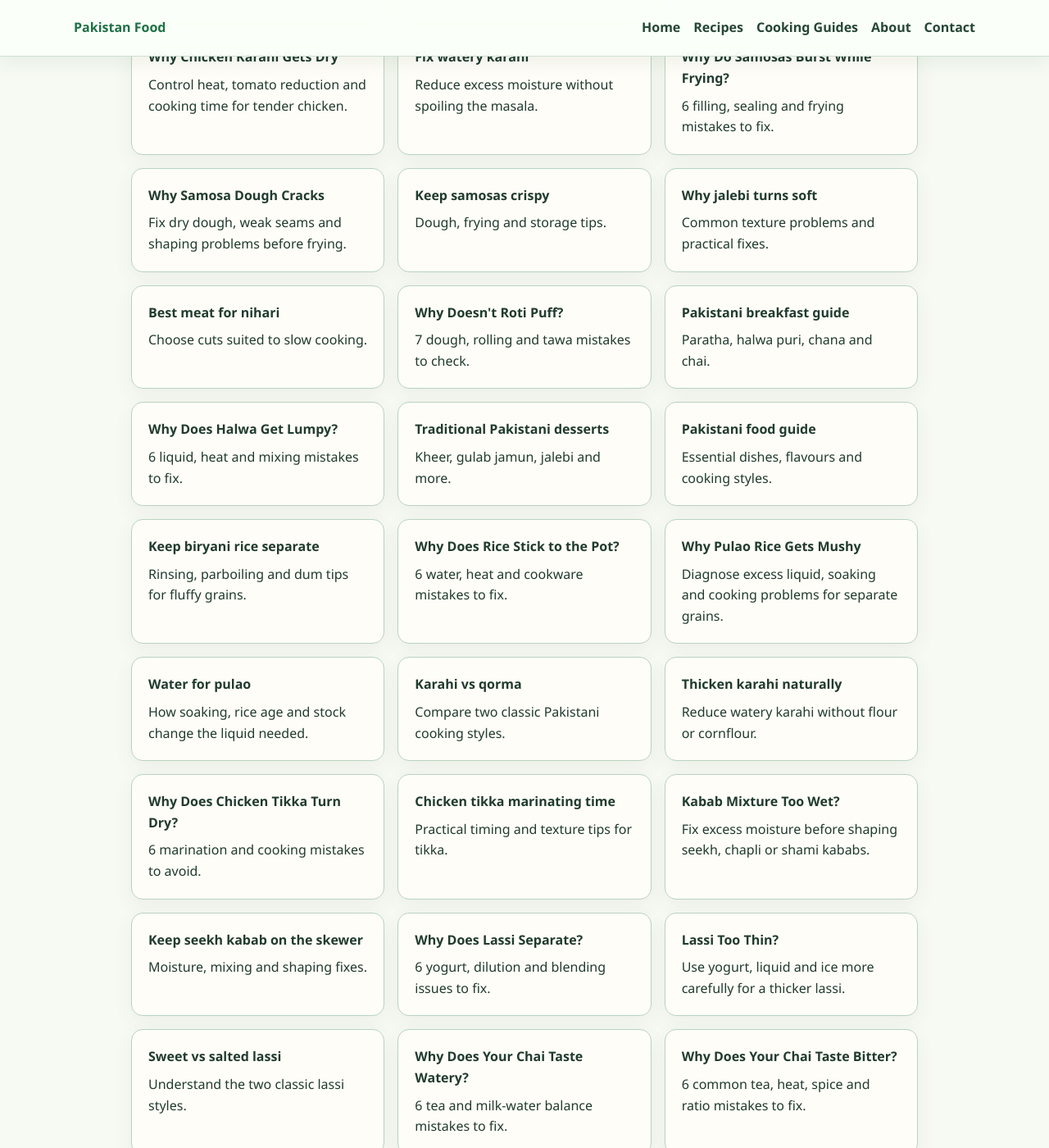
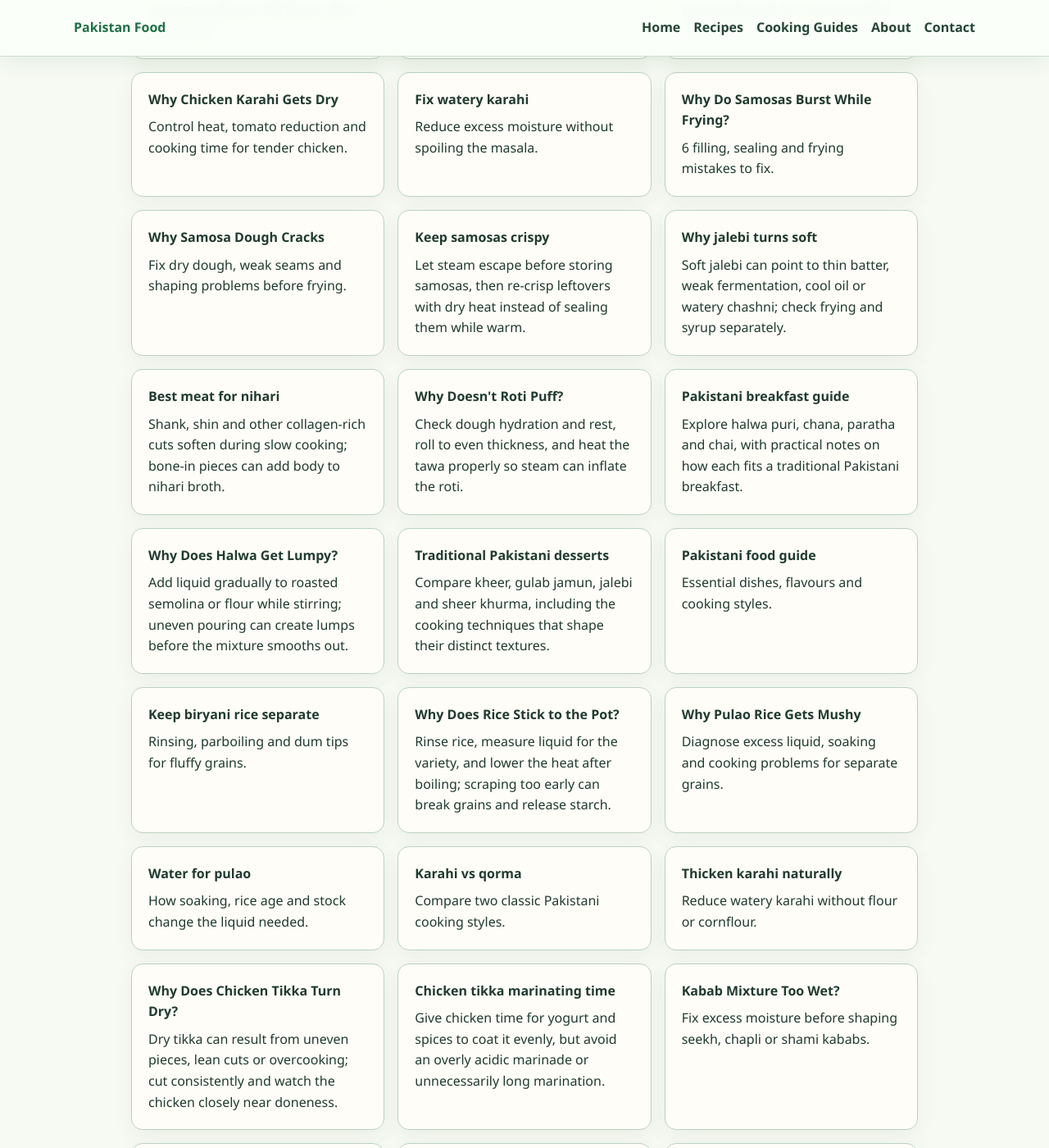
Before and after one commit to manazarali01-hub/pakistan-food, a Jekyll site: the page guides/index.html, which Jekyll copies as it is, in a window 1280 px wide and 1400 px high, scrolled down 839 px. Shown: the whole window at 82% size. Built offline with Jekyll 4.4.1, drawn with Linux system fonts in a browser that asks for light colours; some of the changed text lies outside the part shown.

Commit message:
Improve cooking guide summaries with specific advice

```diff
--- a/guides/index.html
+++ b/guides/index.html
@@ -16,45 +16,45 @@
 <a class="card" href="yogurt-substitute-for-biryani.html"><strong>Yogurt Substitute for Biryani</strong><span>Choose alternatives based on tang, richness and masala moisture.</span></a>
 <a class="card" href="why-biryani-has-no-flavor.html"><strong>Why Does Your Biryani Taste Bland?</strong><span>6 flavor mistakes that can leave biryani flat.</span></a>
 <a class="card" href="why-biryani-gets-mushy.html"><strong>Why Biryani Gets Mushy</strong><span>Fix overcooked rice, excess masala moisture and uncontrolled dum.</span></a>
-<a class="card" href="biryani-rice-soaking-time.html"><strong>Biryani rice soaking time</strong><span>How long to soak basmati before biryani.</span></a>
+<a class="card" href="biryani-rice-soaking-time.html"><strong>Biryani rice soaking time</strong><span>Soak basmati until the grains hydrate without turning fragile; rice age and grain thickness affect the timing.</span></a>
 <a class="card" href="best-rice-for-biryani.html"><strong>Best rice for biryani</strong><span>How to choose rice for long, separate grains.</span></a>
-<a class="card" href="biryani-vs-pulao.html"><strong>Biryani vs pulao</strong><span>Understand the difference in cooking method.</span></a>
+<a class="card" href="biryani-vs-pulao.html"><strong>Biryani vs pulao</strong><span>Biryani layers rice with spiced masala, while pulao cooks rice in seasoned stock for a more unified aroma.</span></a>
 <a class="card" href="why-chicken-karahi-gets-dry.html"><strong>Why Chicken Karahi Gets Dry</strong><span>Control heat, tomato reduction and cooking time for tender chicken.</span></a>
 <a class="card" href="how-to-fix-watery-karahi.html"><strong>Fix watery karahi</strong><span>Reduce excess moisture without spoiling the masala.</span></a>
 <a class="card" href="why-samosas-burst-while-frying.html"><strong>Why Do Samosas Burst While Frying?</strong><span>6 filling, sealing and frying mistakes to fix.</span></a>
 <a class="card" href="why-samosa-dough-cracks.html"><strong>Why Samosa Dough Cracks</strong><span>Fix dry dough, weak seams and shaping problems before frying.</span></a>
-<a class="card" href="how-to-keep-samosas-crispy.html"><strong>Keep samosas crispy</strong><span>Dough, frying and storage tips.</span></a>
-<a class="card" href="why-jalebi-turns-soft.html"><strong>Why jalebi turns soft</strong><span>Common texture problems and practical fixes.</span></a>
-<a class="card" href="best-meat-for-nihari.html"><strong>Best meat for nihari</strong><span>Choose cuts suited to slow cooking.</span></a>
-<a class="card" href="why-roti-does-not-puff.html"><strong>Why Doesn't Roti Puff?</strong><span>7 dough, rolling and tawa mistakes to check.</span></a>
-<a class="card" href="pakistani-breakfast-guide.html"><strong>Pakistani breakfast guide</strong><span>Paratha, halwa puri, chana and chai.</span></a>
-<a class="card" href="why-halwa-gets-lumpy.html"><strong>Why Does Halwa Get Lumpy?</strong><span>6 liquid, heat and mixing mistakes to fix.</span></a>
-<a class="card" href="traditional-pakistani-desserts.html"><strong>Traditional Pakistani desserts</strong><span>Kheer, gulab jamun, jalebi and more.</span></a>
+<a class="card" href="how-to-keep-samosas-crispy.html"><strong>Keep samosas crispy</strong><span>Let steam escape before storing samosas, then re-crisp leftovers with dry heat instead of sealing them while warm.</span></a>
+<a class="card" href="why-jalebi-turns-soft.html"><strong>Why jalebi turns soft</strong><span>Soft jalebi can point to thin batter, weak fermentation, cool oil or watery chashni; check frying and syrup separately.</span></a>
+<a class="card" href="best-meat-for-nihari.html"><strong>Best meat for nihari</strong><span>Shank, shin and other collagen-rich cuts soften during slow cooking; bone-in pieces can add body to nihari broth.</span></a>
+<a class="card" href="why-roti-does-not-puff.html"><strong>Why Doesn't Roti Puff?</strong><span>Check dough hydration and rest, roll to even thickness, and heat the tawa properly so steam can inflate the roti.</span></a>
+<a class="card" href="pakistani-breakfast-guide.html"><strong>Pakistani breakfast guide</strong><span>Explore halwa puri, chana, paratha and chai, with practical notes on how each fits a traditional Pakistani breakfast.</span></a>
+<a class="card" href="why-halwa-gets-lumpy.html"><strong>Why Does Halwa Get Lumpy?</strong><span>Add liquid gradually to roasted semolina or flour while stirring; uneven pouring can create lumps before the mixture smooths out.</span></a>
+<a class="card" href="traditional-pakistani-desserts.html"><strong>Traditional Pakistani desserts</strong><span>Compare kheer, gulab jamun, jalebi and sheer khurma, including the cooking techniques that shape their distinct textures.</span></a>
 <a class="card" href="pakistani-food-guide.html"><strong>Pakistani food guide</strong><span>Essential dishes, flavours and cooking styles.</span></a>
 <a class="card" href="how-to-make-biryani-rice-separate.html"><strong>Keep biryani rice separate</strong><span>Rinsing, parboiling and dum tips for fluffy grains.</span></a>
-<a class="card" href="why-rice-sticks-to-pot.html"><strong>Why Does Rice Stick to the Pot?</strong><span>6 water, heat and cookware mistakes to fix.</span></a>
+<a class="card" href="why-rice-sticks-to-pot.html"><strong>Why Does Rice Stick to the Pot?</strong><span>Rinse rice, measure liquid for the variety, and lower the heat after boiling; scraping too early can break grains and release starch.</span></a>
 <a class="card" href="why-pulao-rice-gets-mushy.html"><strong>Why Pulao Rice Gets Mushy</strong><span>Diagnose excess liquid, soaking and cooking problems for separate grains.</span></a>
 <a class="card" href="how-much-water-for-pulao.html"><strong>Water for pulao</strong><span>How soaking, rice age and stock change the liquid needed.</span></a>
 <a class="card" href="karahi-vs-qorma.html"><strong>Karahi vs qorma</strong><span>Compare two classic Pakistani cooking styles.</span></a>
 <a class="card" href="how-to-thicken-karahi.html"><strong>Thicken karahi naturally</strong><span>Reduce watery karahi without flour or cornflour.</span></a>
-<a class="card" href="why-chicken-tikka-turns-dry.html"><strong>Why Does Chicken Tikka Turn Dry?</strong><span>6 marination and cooking mistakes to avoid.</span></a>
-<a class="card" href="how-long-to-marinate-chicken-tikka.html"><strong>Chicken tikka marinating time</strong><span>Practical timing and texture tips for tikka.</span></a>
+<a class="card" href="why-chicken-tikka-turns-dry.html"><strong>Why Does Chicken Tikka Turn Dry?</strong><span>Dry tikka can result from uneven pieces, lean cuts or overcooking; cut consistently and watch the chicken closely near doneness.</span></a>
+<a class="card" href="how-long-to-marinate-chicken-tikka.html"><strong>Chicken tikka marinating time</strong><span>Give chicken time for yogurt and spices to coat it evenly, but avoid an overly acidic marinade or unnecessarily long marination.</span></a>
 <a class="card" href="how-to-fix-wet-kabab-mixture.html"><strong>Kabab Mixture Too Wet?</strong><span>Fix excess moisture before shaping seekh, chapli or shami kababs.</span></a>
-<a class="card" href="seekh-kabab-not-sticking.html"><strong>Keep seekh kabab on the skewer</strong><span>Moisture, mixing and shaping fixes.</span></a>
+<a class="card" href="seekh-kabab-not-sticking.html"><strong>Keep seekh kabab on the skewer</strong><span>Use mince with some fat, remove excess moisture, mix until tacky and chill before shaping firmly around a dry skewer.</span></a>
 <a class="card" href="why-lassi-separates.html"><strong>Why Does Lassi Separate?</strong><span>6 yogurt, dilution and blending issues to fix.</span></a>
 <a class="card" href="how-to-make-lassi-thicker.html"><strong>Lassi Too Thin?</strong><span>Use yogurt, liquid and ice more carefully for a thicker lassi.</span></a>
-<a class="card" href="sweet-vs-salted-lassi.html"><strong>Sweet vs salted lassi</strong><span>Understand the two classic lassi styles.</span></a>
+<a class="card" href="sweet-vs-salted-lassi.html"><strong>Sweet vs salted lassi</strong><span>Sweet lassi balances yogurt with sugar, while salted lassi often uses salt and roasted cumin; both should stay creamy and drinkable.</span></a>
 <a class="card" href="why-chai-tastes-watery.html"><strong>Why Does Your Chai Taste Watery?</strong><span>6 tea and milk-water balance mistakes to fix.</span></a>
 <a class="card" href="why-chai-tastes-bitter.html"><strong>Why Does Your Chai Taste Bitter?</strong><span>6 common tea, heat, spice and ratio mistakes to fix.</span></a>
 <a class="card" href="chai-milk-water-ratio.html"><strong>Chai Milk-to-Water Ratio</strong><span>Balance strength and richness in doodh patti and masala chai.</span></a>
-<a class="card" href="doodh-patti-vs-masala-chai.html"><strong>Doodh patti vs masala chai</strong><span>Milk-forward tea compared with spiced chai.</span></a>
+<a class="card" href="doodh-patti-vs-masala-chai.html"><strong>Doodh patti vs masala chai</strong><span>Doodh patti is milk-forward tea brewed with little water, while masala chai adds aromatics such as cardamom, ginger or cinnamon.</span></a>
 <a class="card" href="how-to-reheat-samosas.html"><strong>Reheat samosas crisp</strong><span>Dry-heat methods for better leftover samosas.</span></a>
-<a class="card" href="why-kheer-burns-at-bottom.html"><strong>Why Does Kheer Burn at the Bottom?</strong><span>6 heat, pan and stirring mistakes to avoid.</span></a>
+<a class="card" href="why-kheer-burns-at-bottom.html"><strong>Why Does Kheer Burn at the Bottom?</strong><span>Use a heavy-bottomed pan, stir across the base, and lower the heat as milk and rice thicken to reduce scorching.</span></a>
 <a class="card" href="how-to-make-kheer-thicker.html"><strong>Make kheer thicker</strong><span>Use rice and slow milk reduction for creamy kheer.</span></a>
 <a class="card" href="how-to-make-haleem-smooth.html"><strong>How to Make Haleem Smooth and Creamy</strong><span>Smooth haleem comes from fully tender grains and meat, patient cooking, and thorough mixing or mashing before the final tempering.</span></a>
 <a class="card" href="how-to-cook-paya-until-tender.html"><strong>How to Cook Paya Until Tender</strong><span>Paya needs slow, moist cooking until connective tissue softens and the broth becomes naturally rich; a pressure cooker can shorten the process.</span></a>
 <a class="card" href="why-qorma-oil-does-not-separate.html"><strong>Why Qorma Oil Does Not Separate</strong><span>Fix moisture, heat and bhunai problems in Pakistani qorma.</span></a>
-<a class="card" href="why-curry-tastes-bitter.html"><strong>Why Does Curry Taste Bitter?</strong><span>6 spice, onion and heat mistakes to check.</span></a>
+<a class="card" href="why-curry-tastes-bitter.html"><strong>Why Does Curry Taste Bitter?</strong><span>Burnt spices, over-browned garlic or scorched onions can make curry bitter; identify the source before changing the seasoning.</span></a>
 <a class="card" href="qorma-vs-handi.html"><strong>Chicken Qorma vs Chicken Handi</strong><span>Pakistani qorma usually builds depth from browned onions, yogurt and warm spices, while handi is commonly creamier with a softer restaurant-style gravy.</span></a>
 <a class="card" href="how-to-stop-yogurt-splitting-in-curry.html"><strong>Stop Yogurt Splitting in Curry</strong><span>Use room-temperature yogurt, whisk it smooth, lower the heat before adding it, and stir steadily until it is incorporated into the masala.</span></a>
 <a class="card" href="chapli-vs-seekh-kabab.html"><strong>Chapli Kabab vs Seekh Kabab</strong><span>Chapli kabab is a flat, pan-fried minced-meat patty with a coarse seasoned texture; seekh kabab is shaped around skewers and cooked over direct heat or a grill.</span></a>
@@ -64,7 +64,7 @@
 <a class="card" href="why-aloo-paratha-breaks-while-rolling.html"><strong>Why Aloo Paratha Breaks While Rolling</strong><span>Fix dough, filling and rolling problems in stuffed paratha.</span></a>
 <a class="card" href="why-paratha-gets-hard.html"><strong>Why Does Paratha Get Hard?</strong><span>6 dough, rolling and tawa mistakes that ruin softness.</span></a>
 <a class="card" href="how-to-make-soft-aloo-paratha.html"><strong>How to Make Soft Aloo Paratha</strong><span>Use a soft, rested dough and a dry, lump-free potato filling; roll gently and cook on medium heat so the paratha cooks through without becoming hard.</span></a>
-<a class="card" href="why-pakora-batter-falls-off.html"><strong>Why Does Pakora Batter Fall Off?</strong><span>6 coating and frying mistakes to fix.</span></a>
+<a class="card" href="why-pakora-batter-falls-off.html"><strong>Why Does Pakora Batter Fall Off?</strong><span>Dry the vegetables, use batter that clings instead of running, and lower pieces gently into hot oil without crowding the pan.</span></a>
 <a class="card" href="pakora-batter-consistency.html"><strong>Pakora Batter Consistency</strong><span>Fix batter that is too thin or thick before frying.</span></a>
 <a class="card" href="why-pakora-gets-oily.html"><strong>Why Pakora Gets Oily</strong><span>Pakora often becomes oily when frying oil is not hot enough, the batter is too thin, or too many pieces are added at once and drop the oil temperature.</span></a>
 <a class="card" href="chana-chaat-vs-dahi-bhallay.html"><strong>Chana Chaat vs Dahi Bhallay</strong><span>Chana chaat is chickpea-focused and tangy, while dahi bhallay centres on soft lentil dumplings covered with yogurt, chutneys and spices.</span></a>
@@ -72,7 +72,7 @@
 <a class="card" href="how-to-cook-daal-without-mushy-texture.html"><strong>Cook Daal Without Mushy Texture</strong><span>Choose the right lentil, rinse it, use controlled water and check it near the end of cooking; stop when the grains reach the texture your dish needs.</span></a>
 <a class="card" href="how-to-remove-bitterness-from-sarson-ka-saag.html"><strong>Balance Sarson ka Saag Bitterness</strong><span>Mustard greens naturally have a pleasant bitterness; balance it with other greens, proper cooking, salt and a rich finishing tarka rather than removing every bitter note.</span></a>
 <a class="card" href="sugar-syrup-consistency-for-pakistani-sweets.html"><strong>Sugar Syrup Too Thick or Thin?</strong><span>Fix chashni consistency for gulab jamun, jalebi and other sweets.</span></a>
-<a class="card" href="how-to-make-gulab-jamun-soft.html"><strong>Why Do Gulab Jamun Get Hard?</strong><span>6 dough, frying and syrup mistakes to avoid.</span></a>
+<a class="card" href="how-to-make-gulab-jamun-soft.html"><strong>Why Do Gulab Jamun Get Hard?</strong><span>Hard gulab jamun can come from dry or overworked dough, high frying heat or syrup that fails to soak into the centre.</span></a>
 <a class="card" href="how-to-balance-sourness-in-curry.html"><strong>Fix an overly sour curry</strong><span>Balance tomato, lemon, tamarind or yogurt-based Pakistani salan without masking its flavour.</span></a>
 <a class="card" href="how-to-cook-tomatoes-down-for-curry.html"><strong>Cook tomatoes down for curry</strong><span>Learn when tomato bhunai is ready and how to avoid watery or raw-tasting masala.</span></a>
 <a class="card" href="how-to-keep-ras-malai-soft.html"><strong>Keep Ras Malai Soft</strong><span>Keep ras malai soft with moist chenna, gentle shaping and careful cooking; learn how to serve and refrigerate the milk-based dessert safely.</span></a>
```
